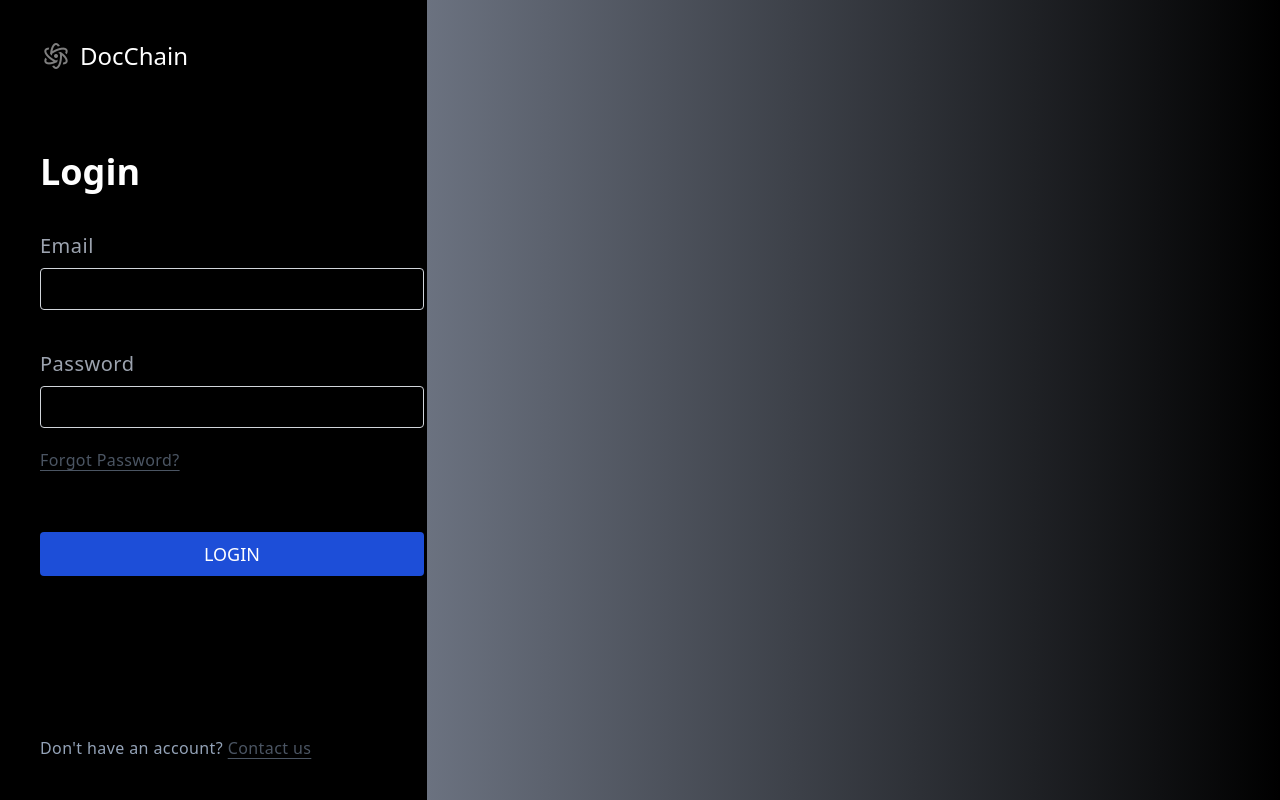
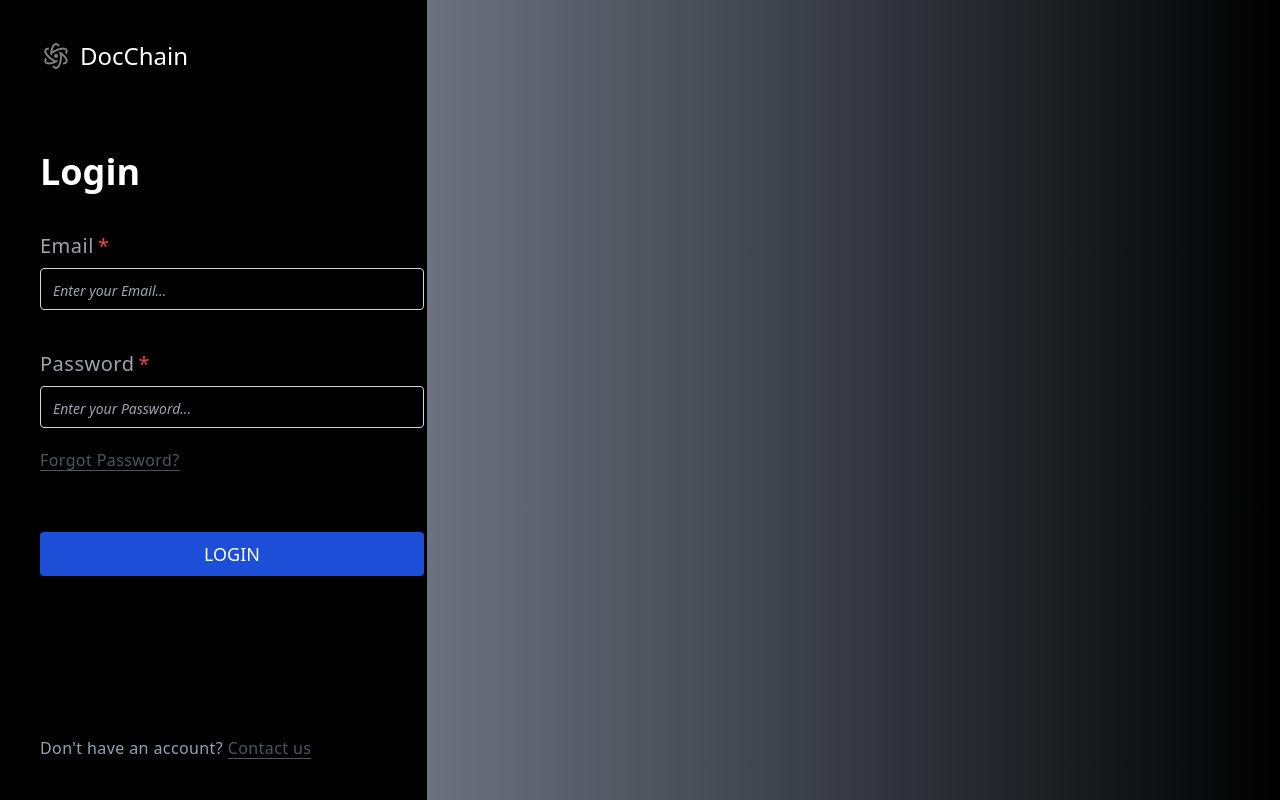
Before and after one commit to Mathav495/DocChain-Redesign, a Svelte app in the folder client/: page / in a window 1280 px wide. Built offline with nearby package versions, Linux system fonts and the light colour scheme.

Commit message:
placeholder and after content classes added

```diff
--- a/client/src/pages/Loginpage.svelte
+++ b/client/src/pages/Loginpage.svelte
@@ -35,7 +35,7 @@
         password: Password,
       }
       const { data } = await axios.post(
-        "http://localhost:5000/auth/login",
+        "https://test.swagger.print2block.in/auth/login",
         sampleData
       )
       console.log(data)
@@ -68,29 +68,34 @@
         <div class="w-96 mt-10 group">
           <label
             for="Email"
-            class="text-xl text-gray-400 group-hover:text-white tracking-wide"
+            class="text-xl after:content-['*'] after:ml-1 after:text-red-500  text-gray-400 group-hover:text-white tracking-wide"
             >Email</label
           >
           <input
             bind:value={Email}
             type="email"
             id="Email"
-            class="w-full mt-2 bg-black focus:bg-black text-blue-500 rounded border border-gray-300 focus:border-white focus:ring-1 focus:ring-white text-lg outline-none py-1 px-3 leading-8"
+            placeholder="Enter your Email..."
+            class="w-full mt-2 placeholder:italic placeholder:text-sm bg-black focus:bg-black text-blue-500 rounded border border-gray-300 focus:border-white focus:ring-1 focus:ring-white text-lg outline-none py-1 px-3 leading-8"
           />
           <h1 class="pl-3 text-sm font-semibold text-white md:text-base">
             {error.Email}
           </h1>
         </div>
 
-        <div class="w-96 mt-10">
-          <label for="Password" class="text-xl text-gray-400 tracking-wide"
+        <div class="relative block w-96 mt-10 group">
+          <label
+            for="Password"
+            class="text-xl after:content-['*'] after:ml-1 group-hover:text-white  after:text-red-500 text-gray-400 tracking-wide"
             >Password</label
           >
+
           <input
             bind:value={Password}
             type="Password"
             id="Password"
-            class="w-full mt-2 bg-black focus:bg-black text-blue-500 rounded border border-gray-300 focus:border-white focus:ring-1 focus:ring-white  text-lg outline-none py-1 px-3 leading-8"
+            placeholder="Enter your Password..."
+            class="w-full mt-2 bg-black placeholder:italic placeholder:text-sm focus:bg-black text-blue-500 rounded border border-gray-300 focus:border-white focus:ring-1 focus:ring-white  text-lg outline-none py-1 px-3 leading-8"
           />
           <h1 class="pl-3 text-sm font-semibold text-white md:text-base">
             {error.Password}
@@ -98,13 +103,13 @@
         </div>
 
         <h1
-          class="text-gray-600 underline underline-offset-4 text-base tracking-wide mt-5 mb-5 cursor-pointer font-normal"
+          class="text-gray-600 hover:text-white underline underline-offset-4 text-base tracking-wide mt-5 mb-5 cursor-pointer font-normal"
         >
           Forgot Password?
         </h1>
         <div>
           <button
-            class="w-96 mt-10 text-white bg-blue-700 border-0 py-2 px-8 focus:outline-none hover:bg-blue-800  rounded text-lg"
+            class="w-96 mt-10 text-white active:bg-violet-700 bg-blue-700 border-0 py-2 px-8 focus:outline-none hover:bg-blue-800  rounded text-lg"
             >LOGIN</button
           >
         </div>
```
